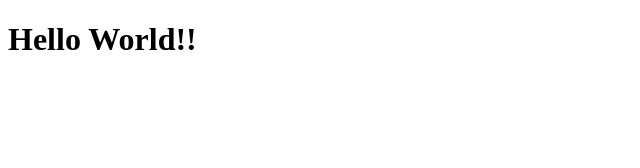
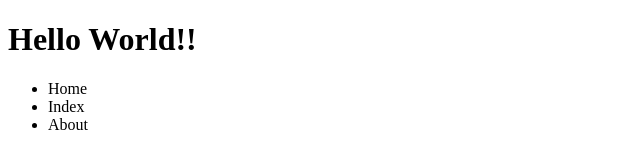
Before and after one commit to Surender-Kumar-1996/project-0, a plain HTML site: page index.html in a window 1280 px wide. Shown: the whole page, without its empty margins (0-640 px from the left). Drawn offline with Linux system fonts and the light colour scheme.

Commit message:
Added a new line

```diff
--- a/index.html
+++ b/index.html
@@ -6,5 +6,10 @@
 </head>
 <body>
 	<h1>Hello World!!</h1>
+	<ul>
+		<li>Home</li>
+		<li>Index</li>
+		<li>About</li>
+	</ul>
 </body>
 </html>
```
